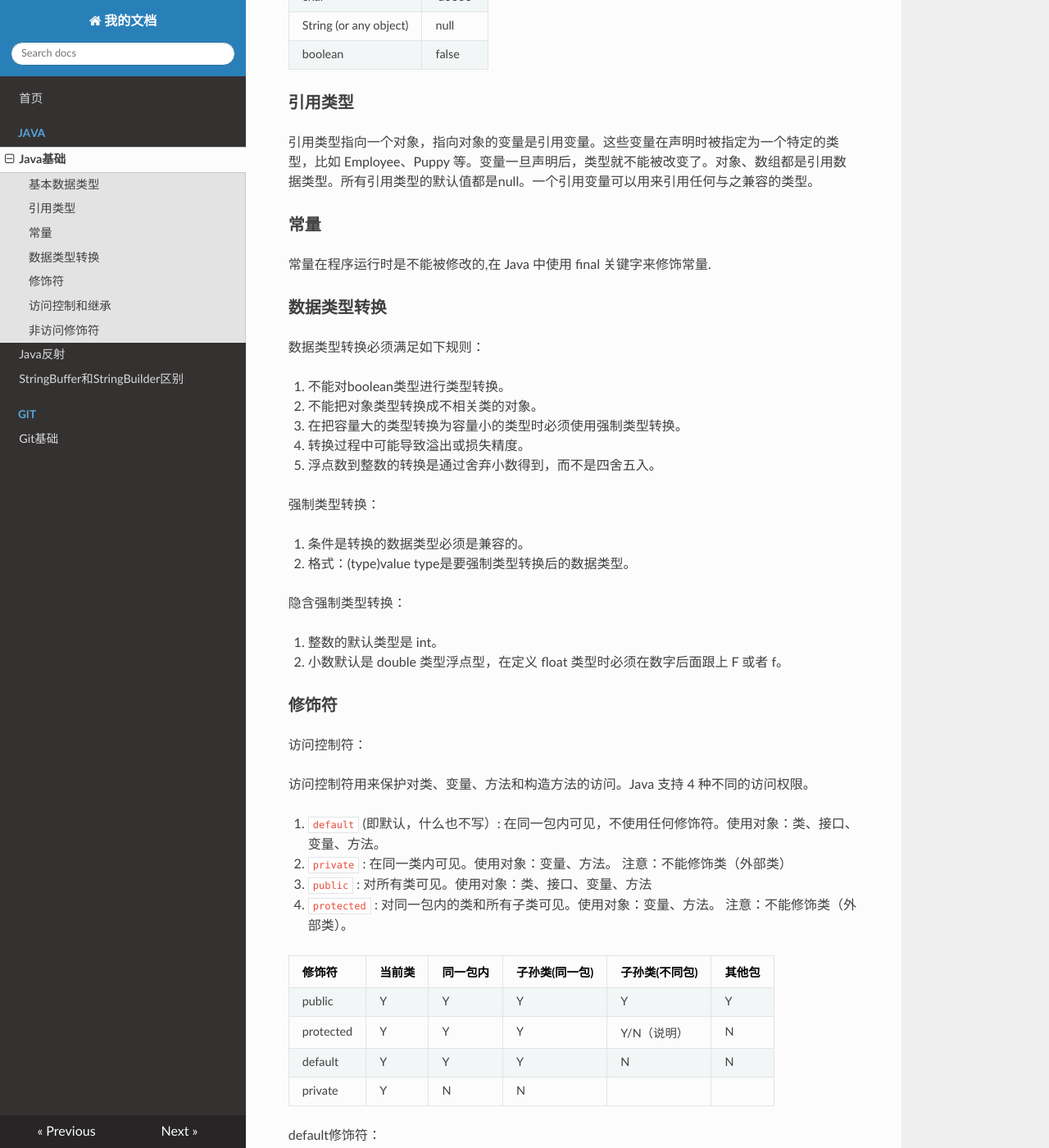
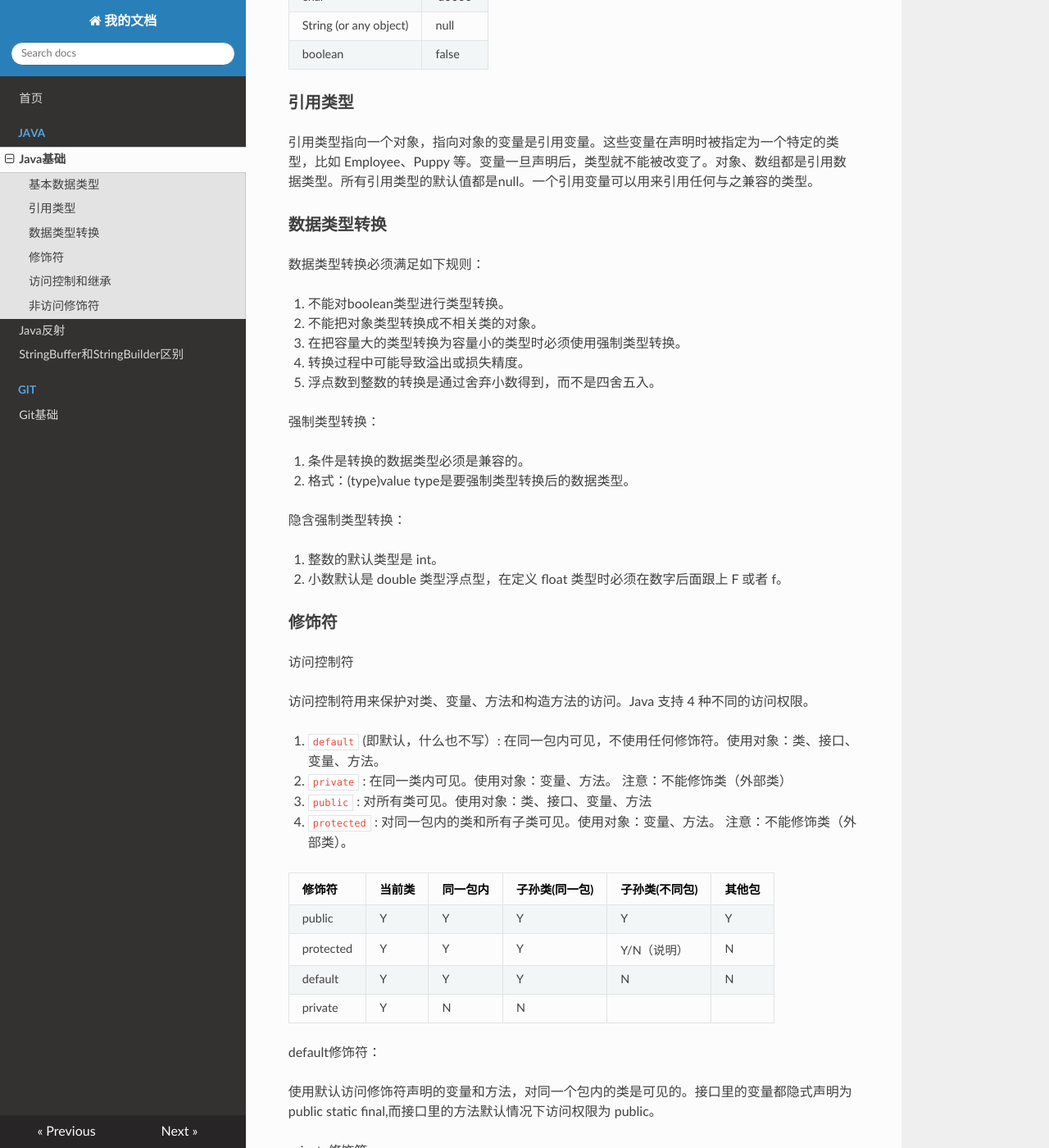
Before and after one commit to youngaq/docs, an MkDocs documentation site: the page built from docs/java-basics.md, in a window 1280 px wide and 1400 px high, scrolled down 1110 px. Shown: the whole window at 82% size. Built offline with MkDocs 1.6.1, drawn with Linux system fonts in a browser that asks for light colours; nearby versions of some CDN libraries.

Commit message:
整理格式

```diff
--- a/docs/java-basics.md
+++ b/docs/java-basics.md
@@ -41,10 +41,6 @@ double类型同样不能表示精确的值，如货币；
 
 引用类型指向一个对象，指向对象的变量是引用变量。这些变量在声明时被指定为一个特定的类型，比如 Employee、Puppy 等。变量一旦声明后，类型就不能被改变了。对象、数组都是引用数据类型。所有引用类型的默认值都是null。一个引用变量可以用来引用任何与之兼容的类型。
 
-### 常量
-
-常量在程序运行时是不能被修改的,在 Java 中使用 final 关键字来修饰常量.
-
 ### 数据类型转换
 
 数据类型转换必须满足如下规则：
@@ -73,7 +69,7 @@ double类型同样不能表示精确的值，如货币；
 
 ### 修饰符
 
-访问控制符：
+访问控制符
 
 访问控制符用来保护对类、变量、方法和构造方法的访问。Java 支持 4 种不同的访问权限。
 
```
Also changed, not shown: docs/index.md (+1 -3 lines).
